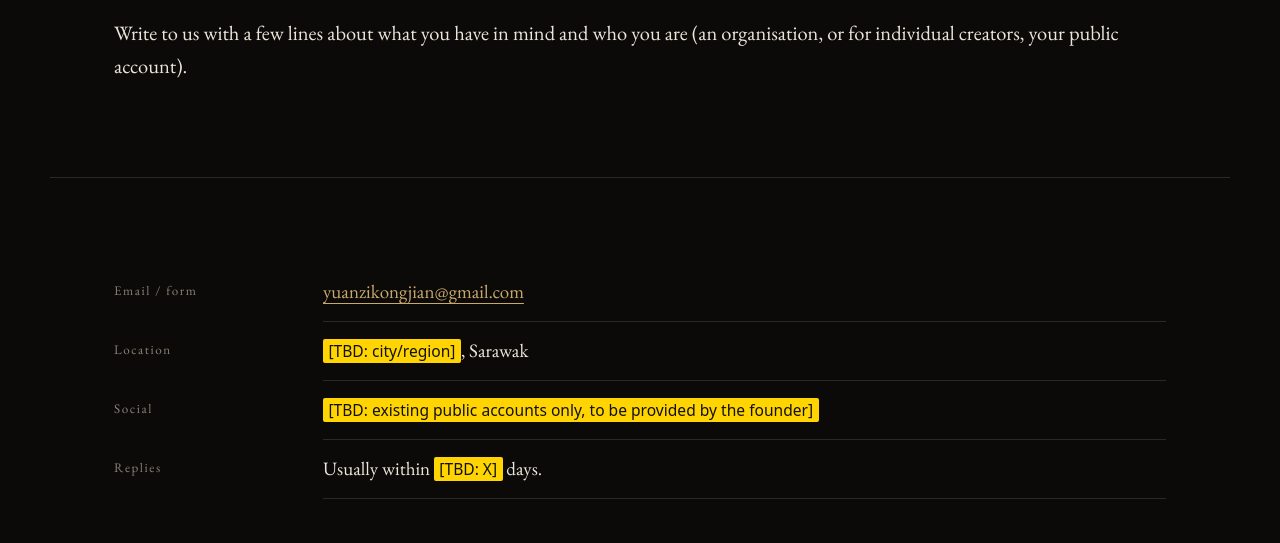
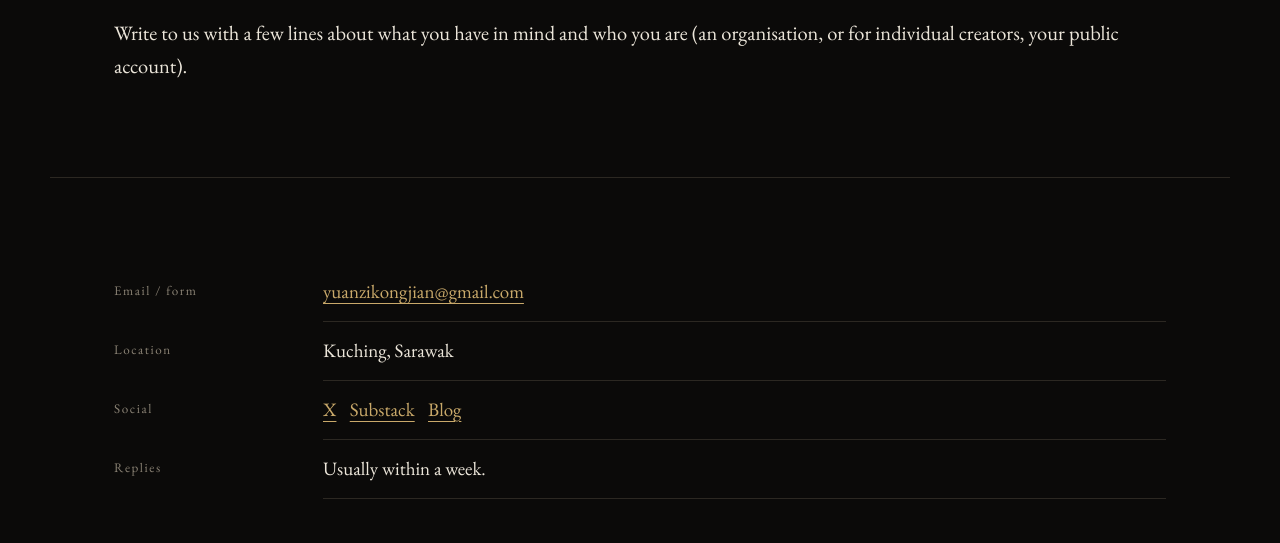
Before and after one commit to yuanzikongjian-create/yuanzi-studio, a plain HTML site: page en/contact/index.html in a window 1280 px wide. Shown: the part 257-800 px from the top of the page. Drawn offline with Linux system fonts and the light colour scheme.

Commit message:
DEPLOY-010: character cards, chars.js, pending items

```diff
--- a/en/contact/index.html
+++ b/en/contact/index.html
@@ -23,18 +23,18 @@
 <section class="block">
   <dl class="spec">
     <dt>Email / form</dt><dd><a href="mailto:yuanzikongjian@gmail.com">yuanzikongjian@gmail.com</a></dd>
-    <dt>Location</dt><dd><mark class="tbd">[TBD: city/region]</mark>, Sarawak</dd>
-    <dt>Social</dt><dd><mark class="tbd">[TBD: existing public accounts only, to be provided by the founder]</mark></dd>
-    <dt>Replies</dt><dd>Usually within <mark class="tbd">[TBD: X]</mark> days.</dd>
+    <dt>Location</dt><dd>Kuching, Sarawak</dd>
+    <dt>Social</dt><dd class="social-links"><a href="https://x.com/Horaceyuan" target="_blank" rel="noopener noreferrer">X</a><a href="https://yuanzikongjian.substack.com/" target="_blank" rel="noopener noreferrer">Substack</a><a href="https://yuanzikongjian.blogspot.com/" target="_blank" rel="noopener noreferrer">Blog</a></dd>
+    <dt>Replies</dt><dd>Usually within a week.</dd>
   </dl>
 </section>
 </main>
 <footer class="site-footer">
   <ul class="foot-nav"><li><a href="../../en/index.html">Home</a></li><li><a href="../../en/studio/index.html">Studio</a></li><li><a href="../../en/originals/index.html">Originals</a></li><li><a href="../../en/collaborate/index.html">Collaborate</a></li><li><a href="../../en/work/index.html">Work</a></li><li><a href="../../en/contact/index.html" aria-current="page">Contact</a></li></ul>
   <p><a class="lang" href="../../contact/index.html" lang="zh-Hans">中文</a></p>
-  <p class="small">The novel's text is the author's own. Character and scene images are AI-assisted.</p>
   <p class="small">© 2026 Yuanzi Studio</p>
 </footer>
 <script src="../../assets/nav.js"></script>
+<script data-goatcounter="https://yuanzistudio.goatcounter.com/count" async src="//gc.zgo.at/count.js"></script>
 </body>
 </html>
```
